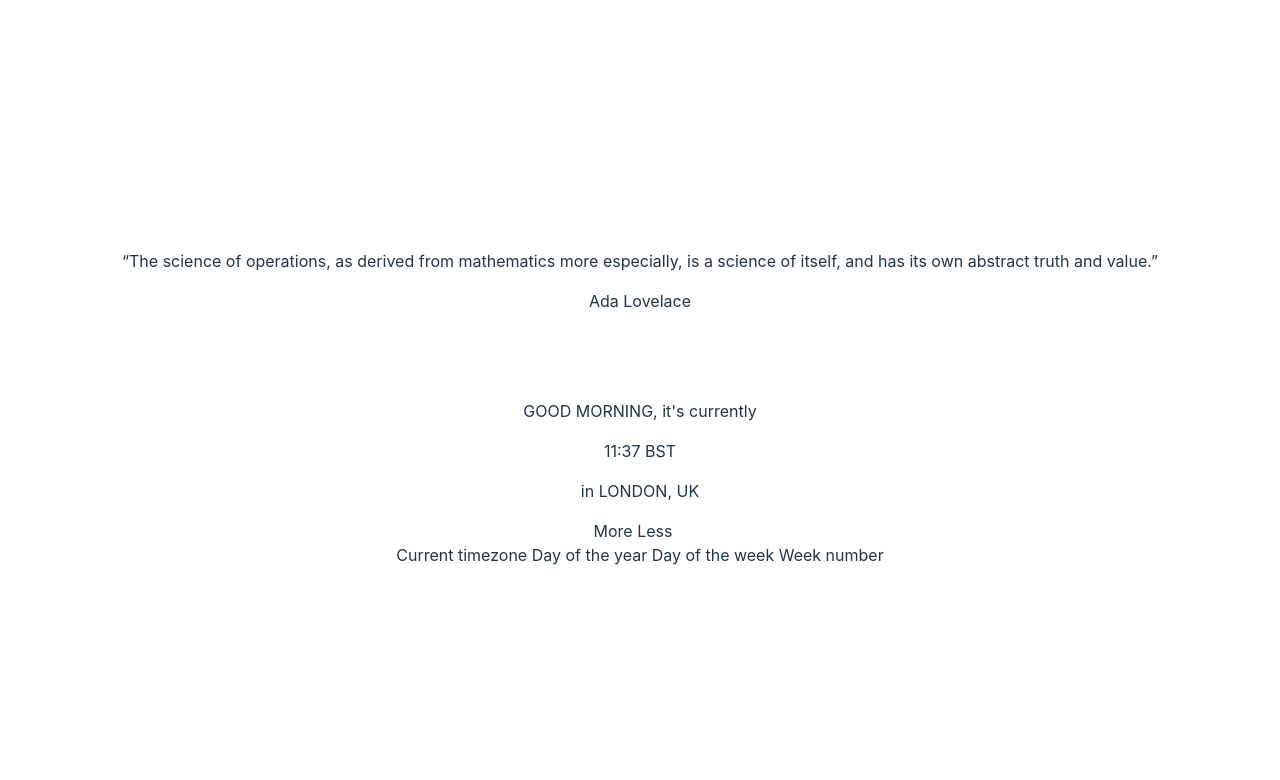
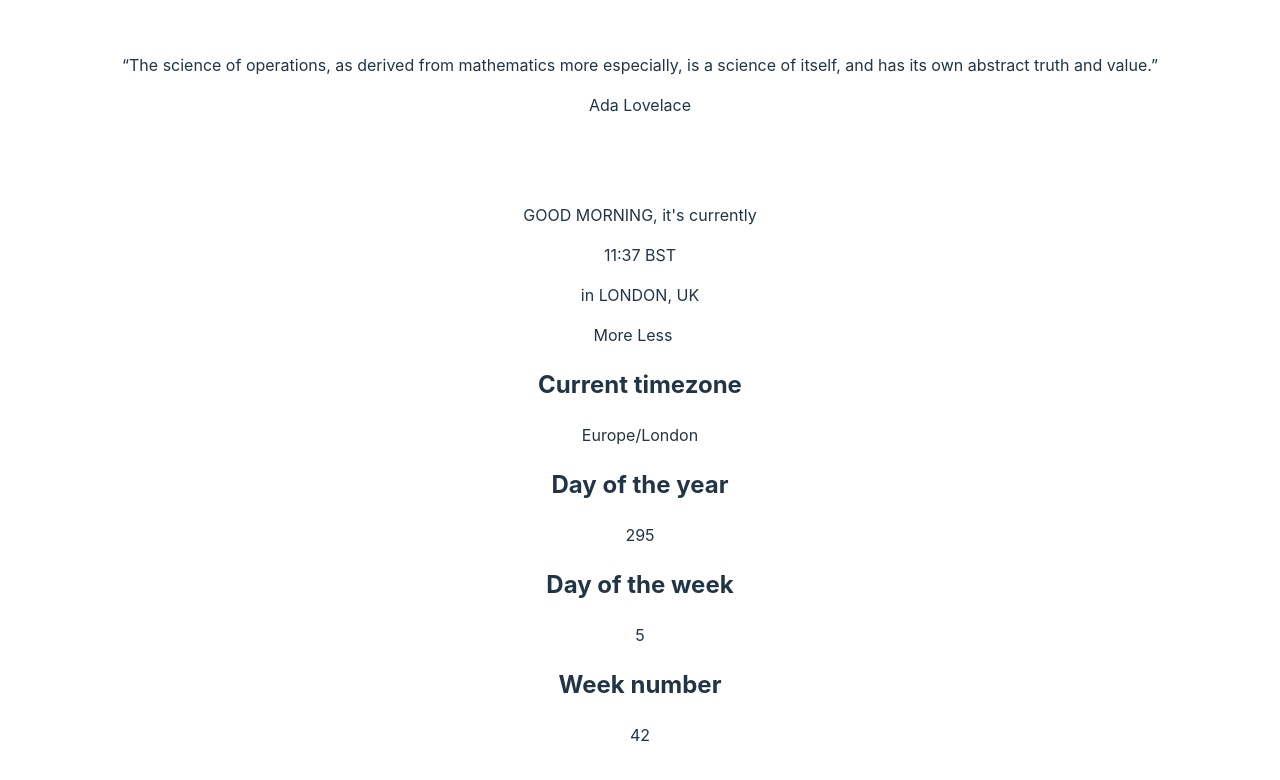
Before and after one commit to baglana/clock-app, a React (Vite) app: page / in a window 1280 px wide. Shown: the top 780 px of the page. Built offline with nearby package versions, Linux system fonts and the light colour scheme.

Commit message:
Add MoreInfo markup

```diff
--- a/src/App.tsx
+++ b/src/App.tsx
@@ -2,6 +2,7 @@ import './App.css'
 import Quote from './components/Quote'
 import StatusMessage from "./components/StatusMessage.tsx";
 import MoreLessButton from "./components/MoreLessButton.tsx";
+import MoreInfo from "./components/MoreInfo.tsx";
 
 function App() {
     return (
@@ -10,11 +11,7 @@ function App() {
             <StatusMessage/>
 
             <MoreLessButton/>
-
-            Current timezone
-            Day of the year
-            Day of the week
-            Week number
+            <MoreInfo/>
         </>
     )
 }
--- /dev/null
+++ b/src/components/MoreInfo.tsx
@@ -0,0 +1,22 @@
+export default function MoreInfo() {
+    return (
+        <footer>
+            <section>
+                <h2>Current timezone</h2>
+                <p>Europe/London</p>
+            </section>
+            <section>
+                <h2>Day of the year</h2>
+                <p>295</p>
+            </section>
+            <section>
+                <h2>Day of the week</h2>
+                <p>5</p>
+            </section>
+            <section>
+                <h2>Week number</h2>
+                <p>42</p>
+            </section>
+        </footer>
+    )
+}
```
